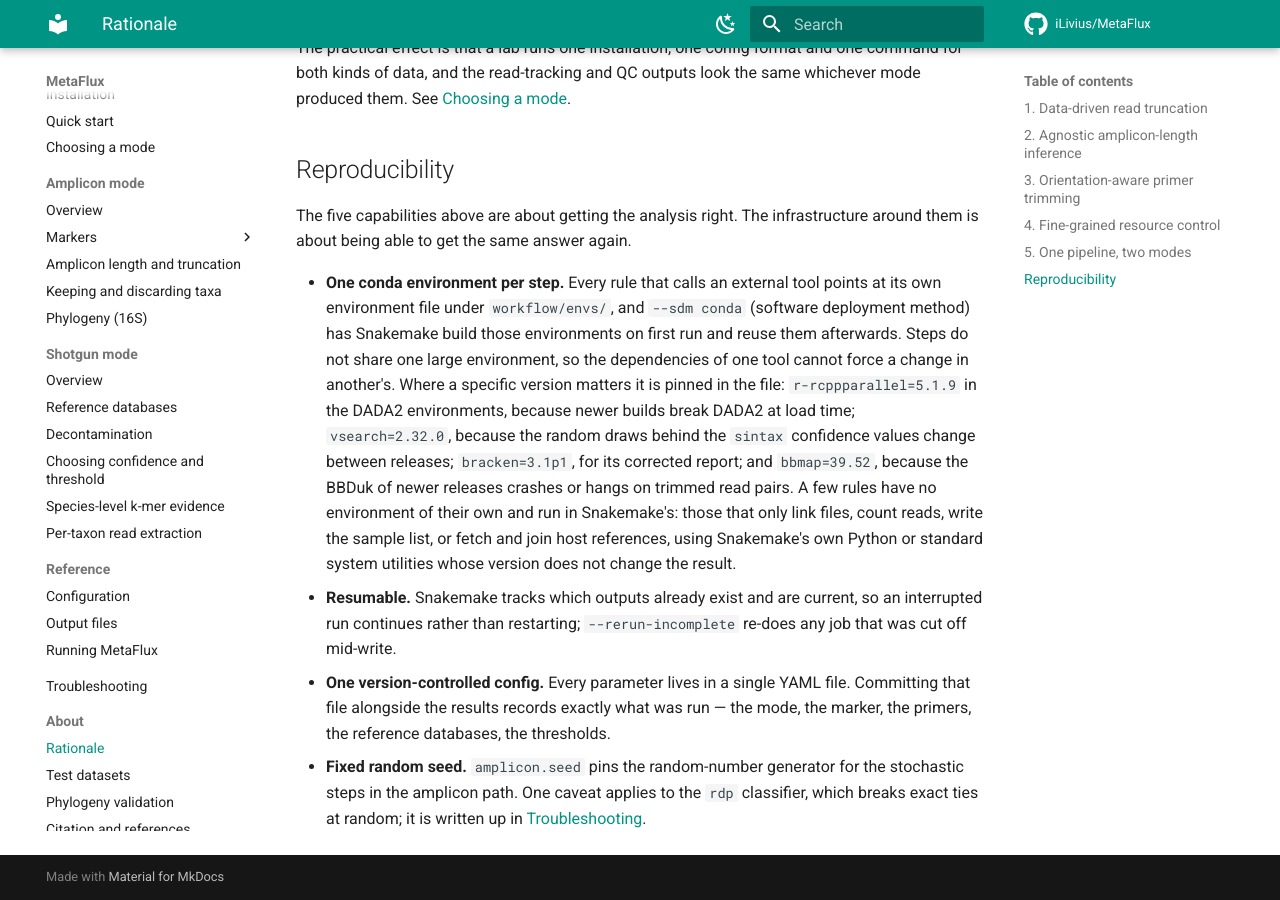
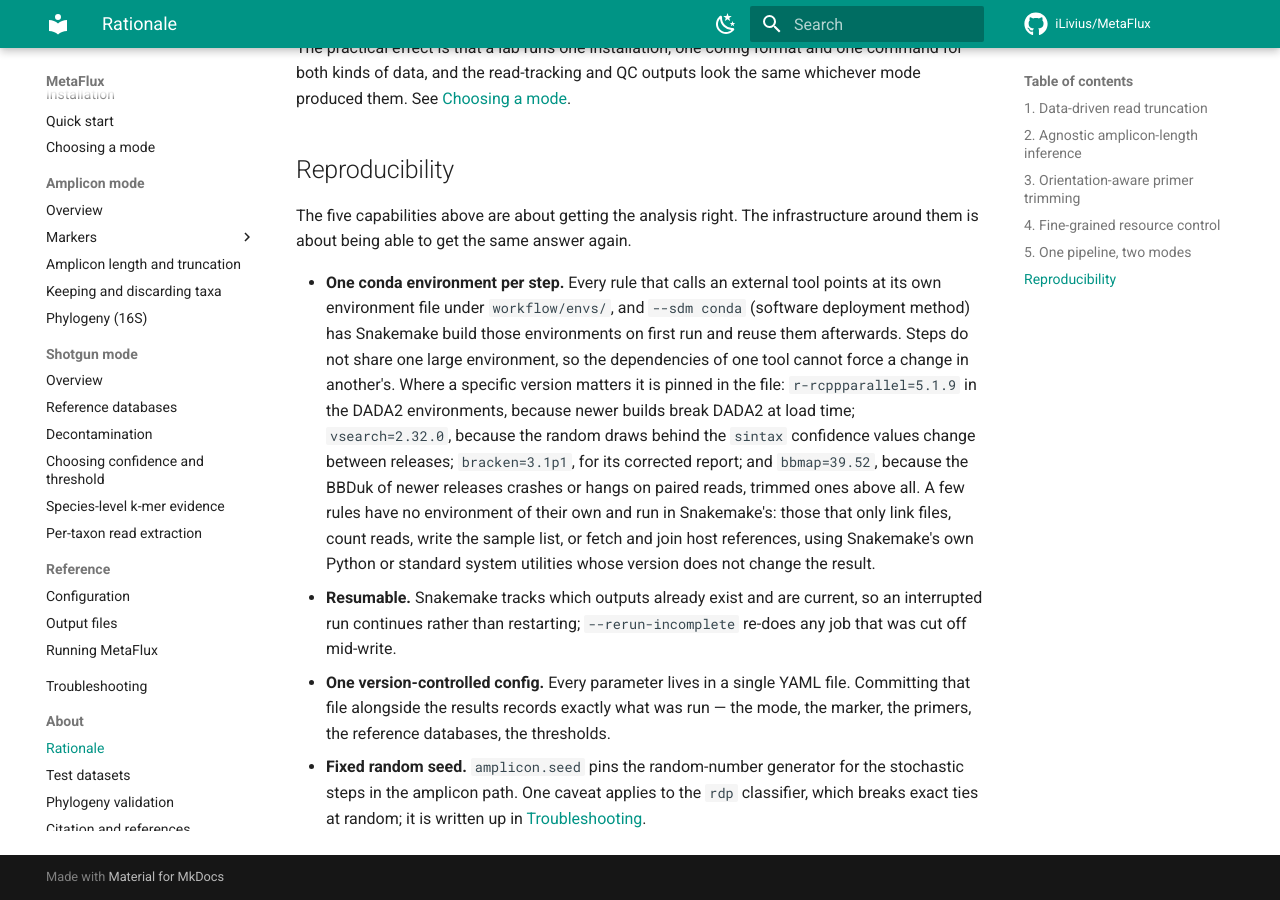
Before and after one commit to iLivius/MetaFlux, an MkDocs documentation site: the page built from docs/about/rationale.md, in a window 1280 px wide and 900 px high, scrolled down 3810 px. Built offline with MkDocs 1.6.1 and Material for MkDocs 9.7.7, drawn with Linux system fonts in a browser that asks for light colours; comment, search, counter and statistics services are not loaded.

Commit message:
BBDuk pin: describe the failure as tested, and fix two read-tracking details
The comment in envs/bbtools.yaml and two docs lines said that the rewritten
BBDuk of bbmap 39.76 and later loses track of mates whenever R1 and R2 differ
in length. The tests show something broader: on trimmed reads it crashes or
hangs at the default 6 threads in every bioconda release from 39.76 to 40.02,
and reads that all have the same length fail too at some thread counts
(1 thread in every release tested). The yaml comment now says this, and the
docs say "paired reads, trimmed ones above all". 39.52 is now called the
newest bioconda release that runs the original BBDuk, because builds released
only upstream after it ran it too. The pigz comment now says why pigz stays.

decontamination.md: the Resources note now says that BBDuk, like the two
BBMap rules, passes 85 % of its mem_mb to Java as -Xmx.

Read tracking (90a_aggregate_read_counts.py):
- _index() now takes a file's suffix off the end of its name only. The PhiX
  logs are named {sample}.log, and replace() turned the log of a sample
  called "Plot.log2" into "Plot2", so aggregate_read_counts stopped with a
  KeyError. Every other name gives the same result as before.
- The comment on nophix now says that BBDuk also drops any pair holding a
  read shorter than 10 bp, so raw - nophix is not PhiX alone.

Only comments changed in envs/bbtools.yaml, but Snakemake builds a new
environment whenever that file changes, so the BBTools steps and everything
after them run again in folders already run with the 39.52 pin.

```diff
--- a/docs/about/rationale.md
+++ b/docs/about/rationale.md
@@ -174,10 +174,11 @@
   DADA2 environments, because newer builds break DADA2 at load time; `vsearch=2.32.0`,
   because the random draws behind the `sintax` confidence values change between
   releases; `bracken=3.1p1`, for its corrected report; and `bbmap=39.52`, because the
-  BBDuk of newer releases crashes or hangs on trimmed read pairs. A few rules have no
-  environment of their own and run in Snakemake's: those that only link files, count
-  reads, write the sample list, or fetch and join host references, using Snakemake's
-  own Python or standard system utilities whose version does not change the result.
+  BBDuk of newer releases crashes or hangs on paired reads, trimmed ones above all. A
+  few rules have no environment of their own and run in Snakemake's: those that only
+  link files, count reads, write the sample list, or fetch and join host references,
+  using Snakemake's own Python or standard system utilities whose version does not
+  change the result.
 - **Resumable.** Snakemake tracks which outputs already exist and are current, so
   an interrupted run continues rather than restarting; `--rerun-incomplete`
   re-does any job that was cut off mid-write.
```
Also changed, not shown: docs/reference/running.md (+3 -2 lines), docs/shotgun/decontamination.md (+6 -5 lines), 2 other files.
